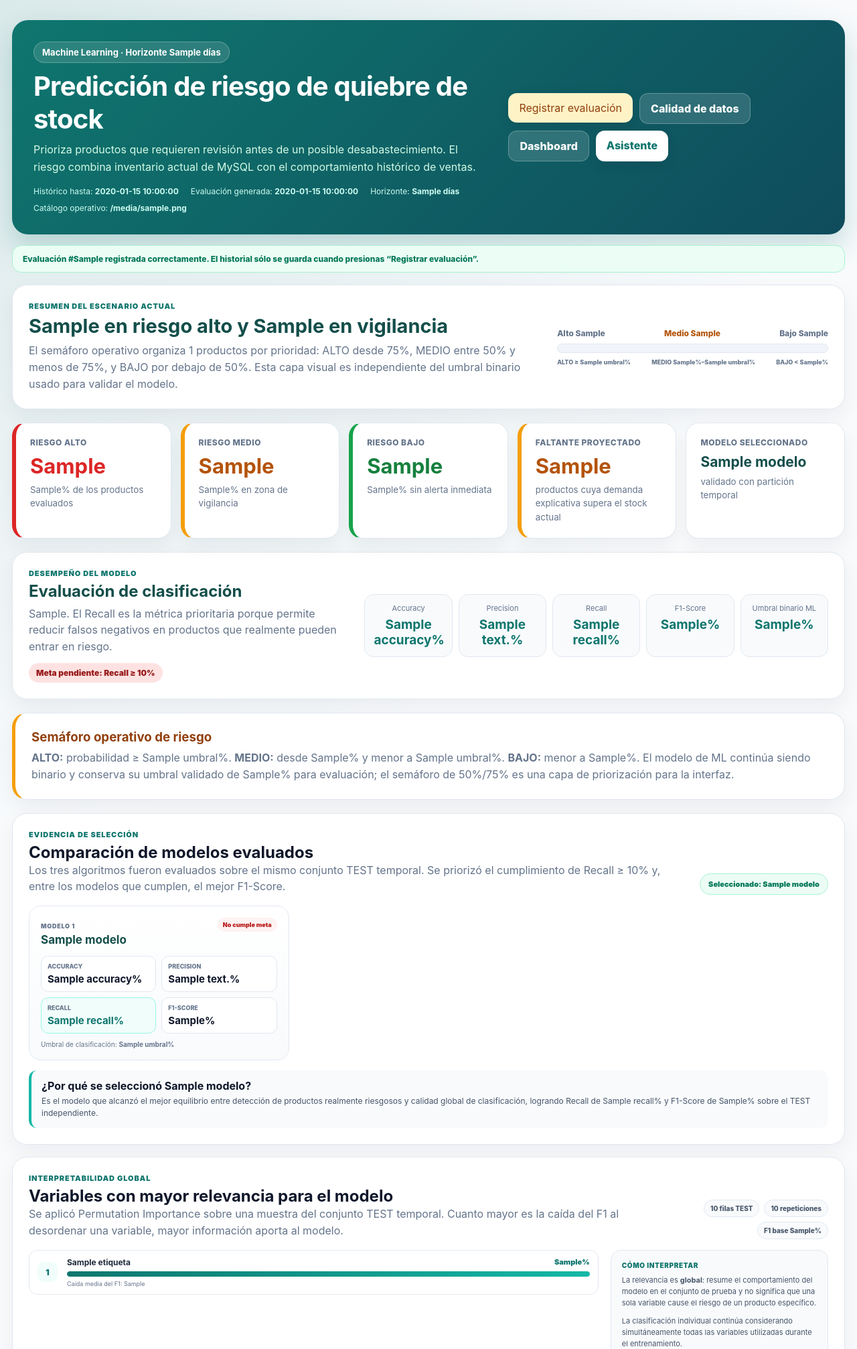
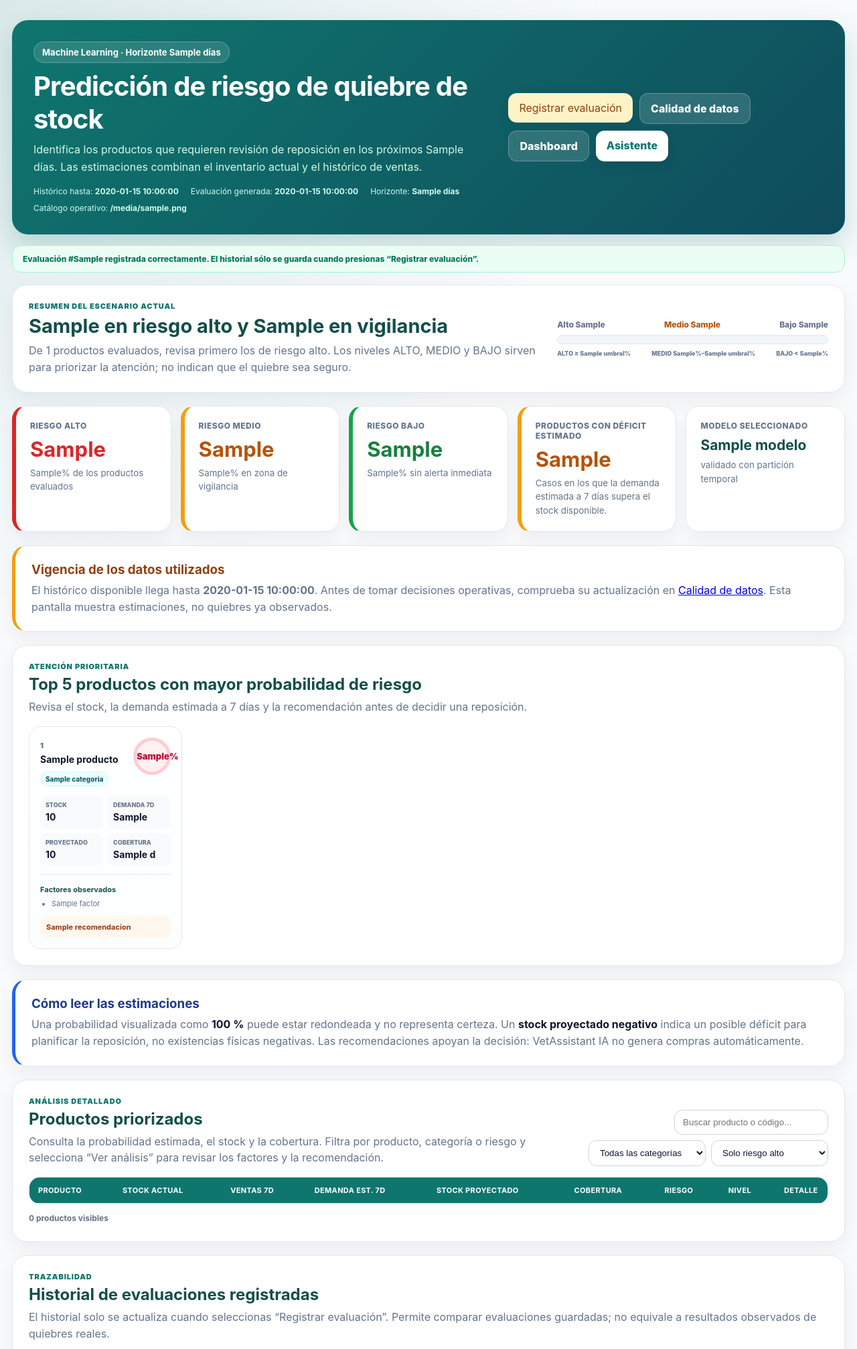
Before and after one commit to elChris28/Proyecto_Capstone_Project, a Flask app: template app/presentation/templates/predicciones_stock.html in a window 1280 px wide. Shown: the top 2014 px of the page at 67% size. Run offline with Flask 3, Linux system fonts and the light colour scheme; the template is opened without the code that fills it: most values are stand-ins (such as "Sample title", 1, 10 or a date in 2020); parts of the project's set-up code (start-up, migrations or seed data) failed here and were passed over.

Commit message:
refactor: mejorar contenido de prediccion T2

```diff
--- a/app/presentation/static/predicciones_stock.css
+++ b/app/presentation/static/predicciones_stock.css
@@ -457,3 +457,11 @@ button.btn { border:0; cursor:pointer; font:inherit; }
     .kpi-grid { grid-template-columns:1fr; }
     .threshold-legend { flex-direction:column; }
 }
+
+/* Solo comportamiento de mostrar/ocultar información técnica (sin rediseño visual). */
+.technical-details { margin-bottom:18px; }
+.technical-details > summary { cursor:pointer; background:#fff; border:1px solid var(--line); border-radius:18px; padding:18px 24px; color:var(--brand-dark); font-weight:800; list-style-position:inside; }
+.technical-details > summary:focus-visible { outline:3px solid #14b8a6; outline-offset:2px; }
+.technical-summary-hint { margin-left:12px; color:var(--muted); font-size:12px; font-weight:500; }
+.technical-details-body { padding-top:16px; }
+.technical-context { background:#fff; border:1px solid var(--line); border-radius:12px; padding:15px 18px; color:var(--muted); line-height:1.5; margin:0 0 16px; }
--- a/app/presentation/templates/predicciones_stock.html
+++ b/app/presentation/templates/predicciones_stock.html
@@ -12,7 +12,7 @@
         <div class="header-copy">
             <span class="tag">Machine Learning · Horizonte {{ resumen.horizonte_dias }} días</span>
             <h1>Predicción de riesgo de quiebre de stock</h1>
-            <p>Prioriza productos que requieren revisión antes de un posible desabastecimiento. El riesgo combina inventario actual de MySQL con el comportamiento histórico de ventas.</p>
+            <p>Identifica los productos que requieren revisión de reposición en los próximos {{ resumen.horizonte_dias }} días. Las estimaciones combinan el inventario actual y el histórico de ventas.</p>
             <div class="header-meta">
                 <span>Histórico hasta: <b>{{ resumen.fecha_corte or 'No disponible' }}</b></span>
                 <span>Evaluación generada: <b>{{ resumen.fecha_evaluacion or 'No disponible' }}</b></span>
@@ -41,7 +41,7 @@
         <div>
             <span class="eyebrow">Resumen del escenario actual</span>
             <h2>{{ resumen.alto_riesgo }} en riesgo alto y {{ resumen.medio_riesgo }} en vigilancia</h2>
-            <p>El semáforo operativo organiza {{ resumen.total_productos }} productos por prioridad: ALTO desde 75%, MEDIO entre 50% y menos de 75%, y BAJO por debajo de 50%. Esta capa visual es independiente del umbral binario usado para validar el modelo.</p>
+            <p>De {{ resumen.total_productos }} productos evaluados, revisa primero los de riesgo alto. Los niveles ALTO, MEDIO y BAJO sirven para priorizar la atención; no indican que el quiebre sea seguro.</p>
         </div>
         <div class="distribution" aria-label="Distribución de riesgo">
             <div class="distribution-labels three">
@@ -79,9 +79,9 @@
             <small>{{ resumen.porcentaje_bajo_riesgo }}% sin alerta inmediata</small>
         </article>
         <article class="kpi warning">
-            <span>Faltante proyectado</span>
+            <span>Productos con déficit estimado</span>
             <strong>{{ resumen.faltante_proyectado }}</strong>
-            <small>productos cuya demanda explicativa supera el stock actual</small>
+            <small>Casos en los que la demanda estimada a 7 días supera el stock disponible.</small>
         </article>
         <article class="kpi">
             <span>Modelo seleccionado</span>
@@ -90,116 +90,10 @@
         </article>
     </section>
 
-    <section class="model-card">
-        <div class="model-copy">
-            <span class="eyebrow">Desempeño del modelo</span>
-            <h2>Evaluación de clasificación</h2>
-            <p>{{ resumen.metodologia_validacion }}. El Recall es la métrica prioritaria porque permite reducir falsos negativos en productos que realmente pueden entrar en riesgo.</p>
-            <span class="goal-badge {% if resumen.cumple_recall %}ok{% else %}fail{% endif %}">
-                {% if resumen.cumple_recall %}Meta cumplida{% else %}Meta pendiente{% endif %}: Recall ≥ {{ resumen.recall_objetivo|int }}%
-            </span>
-        </div>
-        <div class="metrics">
-            <div><span>Accuracy</span><b>{{ resumen.accuracy }}%</b></div>
-            <div><span>Precision</span><b>{{ resumen.precision }}%</b></div>
-            <div><span>Recall</span><b>{{ resumen.recall }}%</b></div>
-            <div><span>F1-Score</span><b>{{ resumen.f1 }}%</b></div>
-            <div><span>Umbral binario ML</span><b>{{ resumen.umbral_modelo_validado }}%</b></div>
-        </div>
+    <section class="note-card warning-note" aria-label="Vigencia de los datos">
+        <h3>Vigencia de los datos utilizados</h3>
+        <p>El histórico disponible llega hasta <b>{{ resumen.fecha_corte or 'una fecha no disponible' }}</b>. Antes de tomar decisiones operativas, comprueba su actualización en <a href="{{ url_for('prediction.calidad_datos') }}">Calidad de datos</a>. Esta pantalla muestra estimaciones, no quiebres ya observados.</p>
     </section>
-
-    <section class="note-card triage-note">
-        <h3>Semáforo operativo de riesgo</h3>
-        <p><b>ALTO:</b> probabilidad ≥ {{ resumen.umbral }}%. <b>MEDIO:</b> desde {{ resumen.umbral_medio }}% y menor a {{ resumen.umbral }}%. <b>BAJO:</b> menor a {{ resumen.umbral_medio }}%. El modelo de ML continúa siendo binario y conserva su umbral validado de {{ resumen.umbral_modelo_validado }}% para evaluación; el semáforo de 50%/75% es una capa de priorización para la interfaz.</p>
-    </section>
-
-    {% if resumen.comparacion_modelos %}
-    <section class="evidence-section">
-        <div class="section-title">
-            <div>
-                <span class="eyebrow">Evidencia de selección</span>
-                <h2>Comparación de modelos evaluados</h2>
-                <p>Los tres algoritmos fueron evaluados sobre el mismo conjunto TEST temporal. Se priorizó el cumplimiento de Recall ≥ {{ resumen.recall_objetivo|int }}% y, entre los modelos que cumplen, el mejor F1-Score.</p>
-            </div>
-            <span class="selected-model-badge">Seleccionado: {{ resumen.modelo }}</span>
-        </div>
-
-        <div class="model-comparison-grid">
-            {% for modelo in resumen.comparacion_modelos %}
-            <article class="comparison-card {% if modelo.seleccionado %}selected{% endif %}">
-                <div class="comparison-head">
-                    <div>
-                        <span class="model-index">Modelo {{ loop.index }}</span>
-                        <h3>{{ modelo.nombre }}</h3>
-                    </div>
-                    {% if modelo.seleccionado %}
-                    <span class="winner-badge">Seleccionado</span>
-                    {% elif modelo.cumple_recall %}
-                    <span class="candidate-badge">Cumple Recall</span>
-                    {% else %}
-                    <span class="candidate-badge fail">No cumple meta</span>
-                    {% endif %}
-                </div>
-                <div class="comparison-metrics">
-                    <div><span>Accuracy</span><b>{{ modelo.accuracy }}%</b></div>
-                    <div><span>Precision</span><b>{{ modelo.precision }}%</b></div>
-                    <div class="metric-focus"><span>Recall</span><b>{{ modelo.recall }}%</b></div>
-                    <div><span>F1-Score</span><b>{{ modelo.f1 }}%</b></div>
-                </div>
-                <div class="threshold-line">Umbral de clasificación: <b>{{ modelo.umbral }}%</b></div>
-            </article>
-            {% endfor %}
-        </div>
-
-        <div class="selection-explanation">
-            <b>¿Por qué se seleccionó {{ resumen.modelo }}?</b>
-            <p>Es el modelo que alcanzó el mejor equilibrio entre detección de productos realmente riesgosos y calidad global de clasificación, logrando Recall de {{ resumen.recall }}% y F1-Score de {{ resumen.f1 }}% sobre el TEST independiente.</p>
-        </div>
-    </section>
-    {% endif %}
-
-    {% if resumen.variables_importantes %}
-    <section class="evidence-section importance-section">
-        <div class="section-title">
-            <div>
-                <span class="eyebrow">Interpretabilidad global</span>
-                <h2>Variables con mayor relevancia para el modelo</h2>
-                <p>Se aplicó Permutation Importance sobre una muestra del conjunto TEST temporal. Cuanto mayor es la caída del F1 al desordenar una variable, mayor información aporta al modelo.</p>
-            </div>
-            <div class="importance-meta">
-                <span>{{ resumen.filas_importancia }} filas TEST</span>
-                <span>{{ resumen.repeticiones_importancia }} repeticiones</span>
-                <span>F1 base {{ resumen.f1_base_importancia }}%</span>
-            </div>
-        </div>
-
-        <div class="importance-layout">
-            <div class="importance-list">
-                {% for variable in resumen.variables_importantes[:8] %}
-                <div class="importance-row">
-                    <div class="importance-rank">{{ loop.index }}</div>
-                    <div class="importance-content">
-                        <div class="importance-label-line">
-                            <b>{{ variable.etiqueta }}</b>
-                            <span>{{ variable.importancia_relativa_pct }}%</span>
-                        </div>
-                        <div class="importance-track" aria-label="Relevancia relativa {{ variable.importancia_relativa_pct }}%">
-                            <span style="width: {{ variable.barra_pct }}%"></span>
-                        </div>
-                        <small>Caída media del F1: {{ variable.importancia_f1 }}</small>
-                    </div>
-                </div>
-                {% endfor %}
-            </div>
-            <aside class="importance-help">
-                <span class="analysis-label">Cómo interpretar</span>
-                <p>La relevancia es <b>global</b>: resume el comportamiento del modelo en el conjunto de prueba y no significa que una sola variable cause el riesgo de un producto específico.</p>
-                <p>La clasificación individual continúa considerando simultáneamente todas las variables utilizadas durante el entrenamiento.</p>
-                <div class="method-pill">Permutation Importance · TEST temporal</div>
-            </aside>
-        </div>
-    </section>
-    {% endif %}
 
     {% if resumen.top_prioritarios %}
     <section class="priority-section">
@@ -207,7 +101,7 @@
             <div>
                 <span class="eyebrow">Atención prioritaria</span>
                 <h2>Top 5 productos con mayor probabilidad de riesgo</h2>
-                <p>Vista rápida para enfocar la revisión operativa en los casos más urgentes.</p>
+                <p>Revisa el stock, la demanda estimada a 7 días y la recomendación antes de decidir una reposición.</p>
             </div>
         </div>
         <div class="priority-grid">
@@ -249,12 +143,17 @@
     </section>
     {% endif %}
 
+    <section class="note-card info-note" aria-label="Interpretación operativa">
+        <h3>Cómo leer las estimaciones</h3>
+        <p>Una probabilidad visualizada como <b>100 %</b> puede estar redondeada y no representa certeza. Un <b>stock proyectado negativo</b> indica un posible déficit para planificar la reposición, no existencias físicas negativas. Las recomendaciones apoyan la decisión: VetAssistant IA no genera compras automáticamente.</p>
+    </section>
+
     <section class="table-card">
         <div class="table-head">
             <div>
                 <span class="eyebrow">Análisis detallado</span>
                 <h2>Productos priorizados</h2>
-                <p>Ordenados desde la mayor probabilidad estimada de quiebre. Usa “Ver análisis” para revisar las señales asociadas a cada producto.</p>
+                <p>Consulta la probabilidad estimada, el stock y la cobertura. Filtra por producto, categoría o riesgo y selecciona “Ver análisis” para revisar los factores y la recomendación.</p>
             </div>
             <div class="filters">
                 <input id="searchProduct" type="search" placeholder="Buscar producto o código..." aria-label="Buscar producto">
@@ -376,7 +275,7 @@
             <div>
                 <span class="eyebrow">Trazabilidad</span>
                 <h2>Historial de evaluaciones registradas</h2>
-                <p>El historial no se genera al refrescar la página. Usa “Registrar evaluación” cuando quieras conservar un snapshot para comparar la evolución del riesgo.</p>
+                <p>El historial solo se actualiza cuando seleccionas “Registrar evaluación”. Permite comparar evaluaciones guardadas; no equivale a resultados observados de quiebres reales.</p>
             </div>
         </div>
         {% if historial_evaluaciones %}
@@ -401,10 +300,124 @@
         {% endif %}
     </section>
 
-    <section class="note-card info-note">
-        <h3>Cómo interpretar esta pantalla</h3>
-        <p><b>Probabilidad de riesgo:</b> es producida por el modelo de Machine Learning. <b>ALTO/MEDIO/BAJO:</b> es un semáforo operativo de priorización (≥75%, 50–&lt;75% y &lt;50%). El umbral binario validado del modelo se conserva por separado para sus métricas. <b>Demanda estimada, stock proyectado y factores observados:</b> son indicadores explicativos para facilitar la interpretación y no deben presentarse como causalidad interna del algoritmo.</p>
+    <details class="technical-details" id="informacion-tecnica">
+        <summary>Información técnica del modelo <span class="technical-summary-hint">Métricas, algoritmos y variables</span></summary>
+        <div class="technical-details-body">
+            <p class="technical-context">Los resultados de esta sección provienen de la evaluación técnica del modelo con datos de prueba temporal. No son mediciones PRE/POS realizadas con usuarios y no garantizan el mismo desempeño con nuevos datos.</p>
+    <section class="model-card">
+        <div class="model-copy">
+            <span class="eyebrow">Validación técnica · conjunto de prueba</span>
+            <h2>Métricas del modelo predictivo</h2>
+            <p>{{ resumen.metodologia_validacion }}. El Recall es la métrica prioritaria para detectar productos con riesgo real dentro de la evaluación técnica.</p>
+            <span class="goal-badge {% if resumen.cumple_recall %}ok{% else %}fail{% endif %}">
+                {% if resumen.cumple_recall %}Meta cumplida{% else %}Meta pendiente{% endif %}: Recall ≥ {{ resumen.recall_objetivo|int }}%
+            </span>
+        </div>
+        <div class="metrics">
+            <div><span>Accuracy</span><b>{{ resumen.accuracy }}%</b></div>
+            <div><span>Precision</span><b>{{ resumen.precision }}%</b></div>
+            <div><span>Recall</span><b>{{ resumen.recall }}%</b></div>
+            <div><span>F1-Score</span><b>{{ resumen.f1 }}%</b></div>
+            <div><span>Umbral binario ML</span><b>{{ resumen.umbral_modelo_validado }}%</b></div>
+        </div>
     </section>
+
+    <section class="note-card triage-note">
+        <h3>Semáforo operativo de riesgo</h3>
+        <p><b>ALTO:</b> probabilidad ≥ {{ resumen.umbral }}%. <b>MEDIO:</b> desde {{ resumen.umbral_medio }}% y menor a {{ resumen.umbral }}%. <b>BAJO:</b> menor a {{ resumen.umbral_medio }}%. El modelo de ML continúa siendo binario y conserva su umbral validado de {{ resumen.umbral_modelo_validado }}% para evaluación; el semáforo de 50%/75% es una capa de priorización para la interfaz.</p>
+    </section>
+
+    {% if resumen.comparacion_modelos %}
+    <section class="evidence-section">
+        <div class="section-title">
+            <div>
+                <span class="eyebrow">Evidencia de selección</span>
+                <h2>Comparación de modelos evaluados</h2>
+                <p>Los tres algoritmos se compararon en el mismo TEST temporal. La selección priorizó Recall ≥ {{ resumen.recall_objetivo|int }}% y, entre los que cumplen, el mayor F1-Score.</p>
+            </div>
+            <span class="selected-model-badge">Seleccionado: {{ resumen.modelo }}</span>
+        </div>
+
+        <div class="model-comparison-grid">
+            {% for modelo in resumen.comparacion_modelos %}
+            <article class="comparison-card {% if modelo.seleccionado %}selected{% endif %}">
+                <div class="comparison-head">
+                    <div>
+                        <span class="model-index">Modelo {{ loop.index }}</span>
+                        <h3>{{ modelo.nombre }}</h3>
+                    </div>
+                    {% if modelo.seleccionado %}
+                    <span class="winner-badge">Seleccionado</span>
+                    {% elif modelo.cumple_recall %}
+                    <span class="candidate-badge">Cumple Recall</span>
+                    {% else %}
+                    <span class="candidate-badge fail">No cumple meta</span>
+                    {% endif %}
+                </div>
+                <div class="comparison-metrics">
+                    <div><span>Accuracy</span><b>{{ modelo.accuracy }}%</b></div>
+                    <div><span>Precision</span><b>{{ modelo.precision }}%</b></div>
+                    <div class="metric-focus"><span>Recall</span><b>{{ modelo.recall }}%</b></div>
+                    <div><span>F1-Score</span><b>{{ modelo.f1 }}%</b></div>
+                </div>
+                <div class="threshold-line">Umbral de clasificación: <b>{{ modelo.umbral }}%</b></div>
+            </article>
+            {% endfor %}
+        </div>
+
+        <div class="selection-explanation">
+            <b>¿Por qué se seleccionó {{ resumen.modelo }}?</b>
+            <p>Es el modelo que alcanzó el mejor equilibrio entre detección de productos realmente riesgosos y calidad global de clasificación, logrando Recall de {{ resumen.recall }}% y F1-Score de {{ resumen.f1 }}% sobre el TEST independiente.</p>
+        </div>
+    </section>
+    {% endif %}
+
+    {% if resumen.variables_importantes %}
+    <section class="evidence-section importance-section">
+        <div class="section-title">
+            <div>
+                <span class="eyebrow">Interpretabilidad global</span>
+                <h2>Variables con mayor relevancia para el modelo</h2>
+                <p>Se aplicó Permutation Importance sobre una muestra del conjunto TEST temporal. Cuanto mayor es la caída del F1 al desordenar una variable, mayor información aporta al modelo.</p>
+            </div>
+            <div class="importance-meta">
+                <span>{{ resumen.filas_importancia }} filas TEST</span>
+                <span>{{ resumen.repeticiones_importancia }} repeticiones</span>
+                <span>F1 base {{ resumen.f1_base_importancia }}%</span>
+            </div>
+        </div>
+
+        <div class="importance-layout">
+            <div class="importance-list">
+                {% for variable in resumen.variables_importantes[:8] %}
+                <div class="importance-row">
+                    <div class="importance-rank">{{ loop.index }}</div>
+                    <div class="importance-content">
+                        <div class="importance-label-line">
+                            <b>{{ variable.etiqueta }}</b>
+                            <span>{{ variable.importancia_relativa_pct }}%</span>
+                        </div>
+                        <div class="importance-track" aria-label="Relevancia relativa {{ variable.importancia_relativa_pct }}%">
+                            <span style="width: {{ variable.barra_pct }}%"></span>
+                        </div>
+                        <small>Caída media del F1: {{ variable.importancia_f1 }}</small>
+                    </div>
+                </div>
+                {% endfor %}
+            </div>
+            <aside class="importance-help">
+                <span class="analysis-label">Cómo interpretar</span>
+                <p>La relevancia es <b>global</b>: resume el comportamiento del modelo en el conjunto de prueba y no significa que una sola variable cause el riesgo de un producto específico.</p>
+                <p>La clasificación individual continúa considerando simultáneamente todas las variables utilizadas durante el entrenamiento.</p>
+                <div class="method-pill">Permutation Importance · TEST temporal</div>
+            </aside>
+        </div>
+    </section>
+    {% endif %}
+
+        </div>
+    </details>
+
 </div>
 
 <script>
```
Also changed, not shown: tests/test_contenido_prediccion_t2.py (added, +107 -0 lines).
